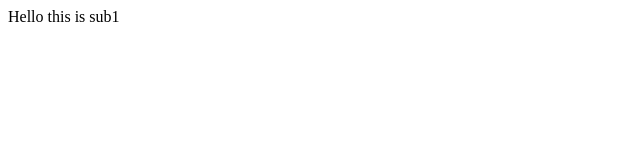
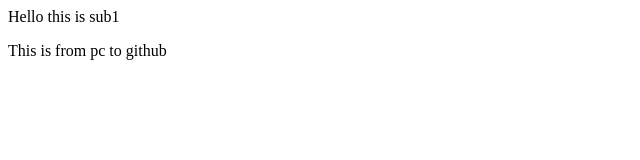
Before and after one commit to SidhanthReddy/firstrep, a plain HTML site: page index.html in a window 1280 px wide. Shown: the whole page, without its empty margins (0-640 px from the left). Drawn offline with Linux system fonts and the light colour scheme.

Commit message:
Initial commit

```diff
--- a/index.html
+++ b/index.html
@@ -8,5 +8,8 @@
     <p>
       Hello this is sub1
     </p>
+    <p>
+      This is from pc to github
+    </p>
   </body>
 </html>
```
